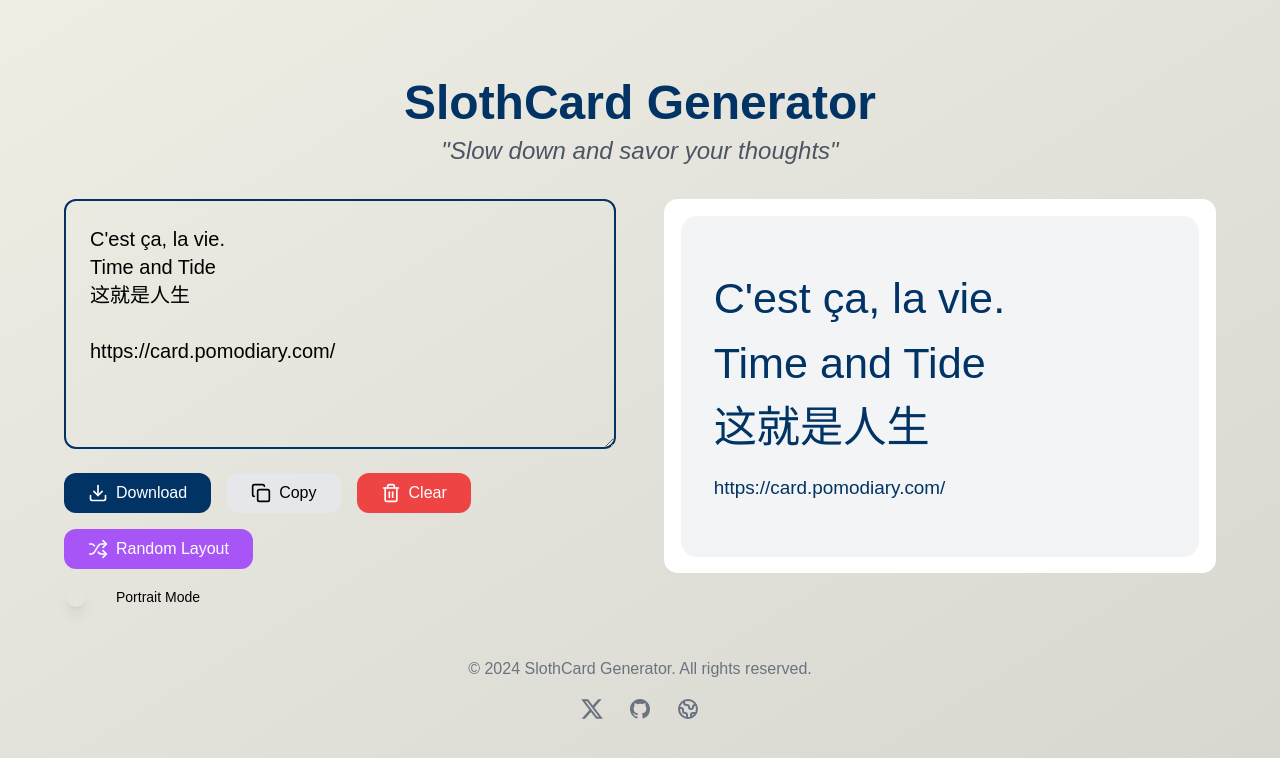
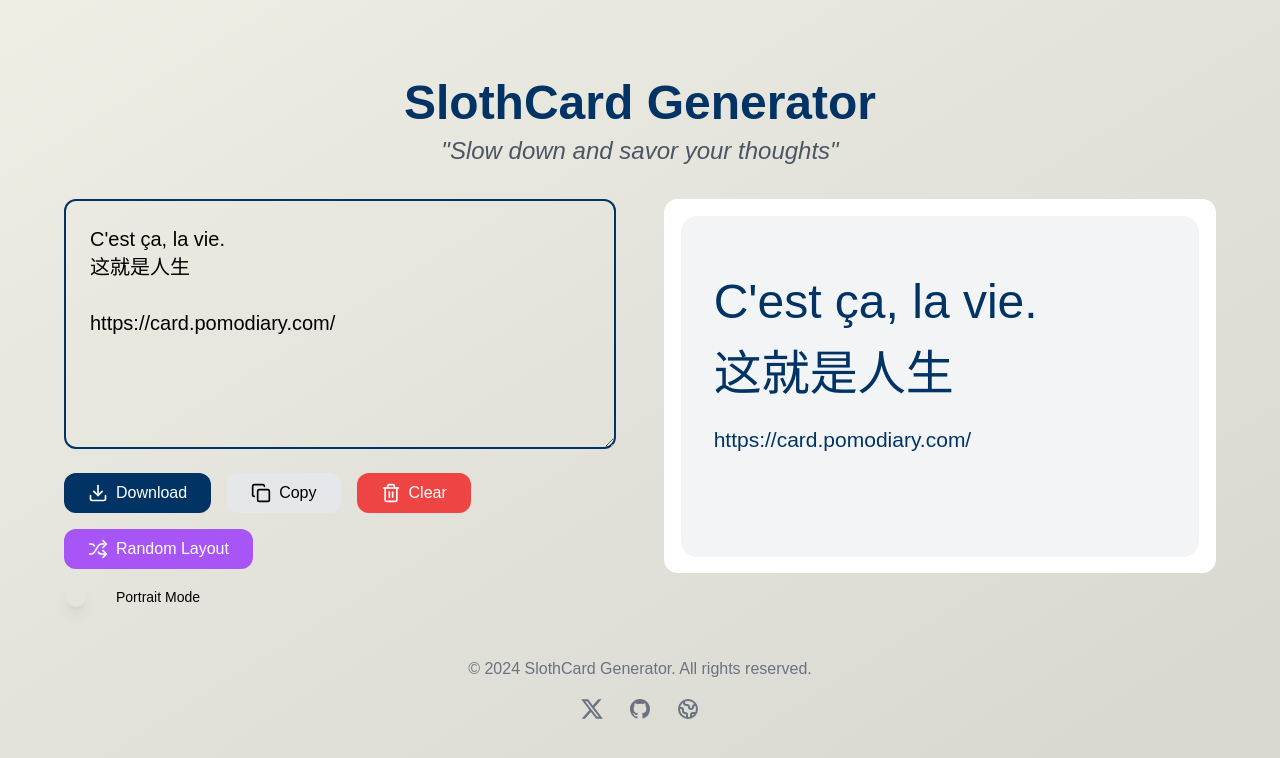
Before and after one commit to qiaoshouqing/text2card, a Next.js app: page / in a window 1280 px wide. Shown: the top 758 px of the page. Built offline with nearby package versions, Linux system fonts and the light colour scheme; a web font is replaced by a local one.

Commit message:
modify defaultText

```diff
--- a/app/EpicCard.tsx
+++ b/app/EpicCard.tsx
@@ -10,7 +10,6 @@ import TextPreview from './TextPreview';
 import { Switch } from "../components/ui/switch";
 
 const defaultText = `C'est ça, la vie.
-Time and Tide
 这就是人生
 
 https://card.pomodiary.com/`;
```
